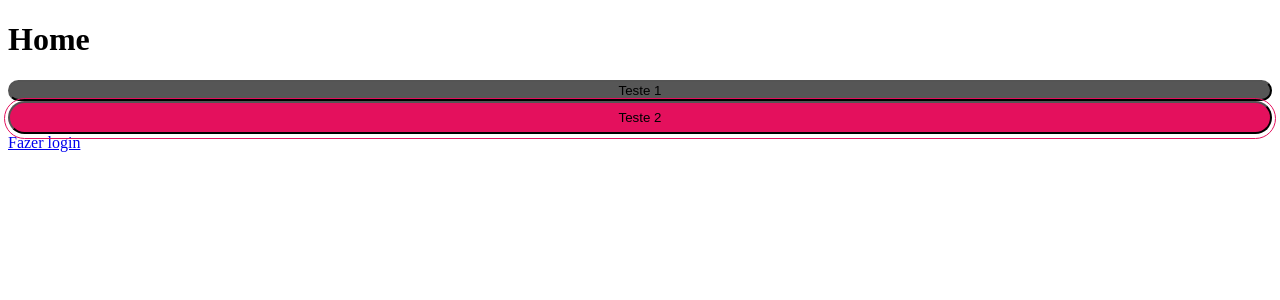
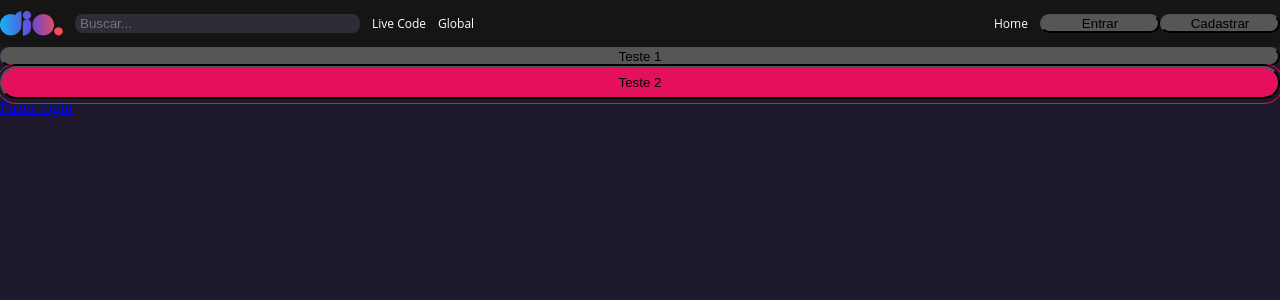
Before and after one commit to roschel/react-dio, a React (Create React App) app: page / in a window 1280 px wide. Shown: the top 300 px of the page. Built offline with nearby package versions, Linux system fonts and the light colour scheme.

Commit message:
projeto dio

```diff
--- /dev/null
+++ b/src/components/Header/index.jsx
@@ -0,0 +1,39 @@
+import React from "react";
+
+import { Button } from "../Button";
+import logo from "../../assets/logo-dio.png";
+import {
+  BuscarInputContainer,
+  Column,
+  Container,
+  Input,
+  Menu,
+  MenuRight,
+  Row,
+  UserPicture,
+  Wrapper,
+} from "./styles";
+
+const Header = () => {
+  return (
+    <Wrapper>
+      <Container>
+        <Row>
+          <img src={logo} alt="Logo da DIO" />
+          <BuscarInputContainer>
+            <Input placeholder="Buscar..."></Input>
+          </BuscarInputContainer>
+          <Menu>Live Code</Menu>
+          <Menu>Global</Menu>
+        </Row>
+        <Row>
+          <MenuRight href="#">Home</MenuRight>
+          <Button title={"Entrar"} />
+          <Button title={"Cadastrar"} />
+        </Row>
+      </Container>
+    </Wrapper>
+  );
+};
+
+export { Header };
--- /dev/null
+++ b/src/components/Header/styles.js
@@ -0,0 +1,78 @@
+import { styled } from "styled-components";
+
+export const Container = styled.div`
+  width: 100%;
+  max_width: 80%;
+  height: 47px;
+
+  display: flex;
+  justify-content: space-between;
+  align-items: center;
+  margin: 0 auto;
+`;
+
+export const Row = styled.div`
+  display: flex;
+  flex-direction: row;
+  align-items: center;
+`;
+
+export const Column = styled.div`
+  display: flex;
+  flex-direction: column;
+  align-items: center;
+`;
+
+export const Wrapper = styled.div`
+  background-color: #151515;
+  width: 100%;
+  height: 47px;
+  display: flex;
+  justify-content: center;
+  align-items: center;
+`;
+
+export const BuscarInputContainer = styled.div`
+  width: 275px;
+  heigth: 30px;
+  background: #2d2d37;
+  border-radius: 8px;
+  padding: 2px 5px;
+  margin: 0 12px;
+
+  display: flex;
+`;
+
+export const Menu = styled.a`
+  font-family: "Open Sans";
+  font-style: normal;
+  font-size: 12px;
+  line-height: 25px;
+  color: #fff;
+  margin-right: 12px;
+  text-decoration: none;
+`;
+
+export const MenuRight = styled.a`
+  font-family: "Open Sans";
+  font-style: normal;
+  font-size: 12px;
+  line-height: 25px;
+  color: #fff;
+  margin-right: 12px;
+  text-decoration: none;
+`;
+
+export const UserPicture = styled.img`
+  width: 32px;
+  height: 32px;
+  border-radiu: 22px;
+  border: 2px solid #ffffff;
+`;
+
+export const Input = styled.input`
+  background: transparent;
+  flex: 1;
+  border: 0;
+  color: #ffffff;
+`;
--- a/src/index.js
+++ b/src/index.js
@@ -1,10 +1,12 @@
-import React from 'react';
-import ReactDOM from 'react-dom/client';
-import App from './App';
+import React from "react";
+import ReactDOM from "react-dom/client";
+import App from "./App";
 
-const root = ReactDOM.createRoot(document.getElementById('root'));
+import { GlobalStyles } from "./styles/global";
+const root = ReactDOM.createRoot(document.getElementById("root"));
 root.render(
   <React.StrictMode>
+    <GlobalStyles />
     <App />
   </React.StrictMode>
 );
--- a/src/pages/Home/index.jsx
+++ b/src/pages/Home/index.jsx
@@ -1,15 +1,16 @@
-import { Link } from "react-router-dom"
+import { Link } from "react-router-dom";
 import { Button } from "../../components/Button";
+import { Header } from "../../components/Header";
 
 const Home = () => {
-    return (
-        <>
-            <h1>Home</h1>
-            <Button title={"Teste 1"}/>
-            <Button variant="secondary" title={"Teste 2"} />
-            <Link to="/login" >Fazer login</Link>
-        </>
-    )
+  return (
+    <>
+      <Header />
+      <Button title={"Teste 1"} />
+      <Button variant="secondary" title={"Teste 2"} />
+      <Link to="/login">Fazer login</Link>
+    </>
+  );
 };
 
-export {Home}
+export { Home };
--- /dev/null
+++ b/src/styles/global.js
@@ -0,0 +1,12 @@
+import { createGlobalStyle } from "styled-components";
+
+export const GlobalStyles = createGlobalStyle`
+    *{
+        margin: 0;
+        padding:0;
+    }
+    body{
+        background-color: #1e192c;
+        color: #FFFFFF;
+    }
+`;
```
Also changed, not shown: src/assets/logo-dio.png (added).
